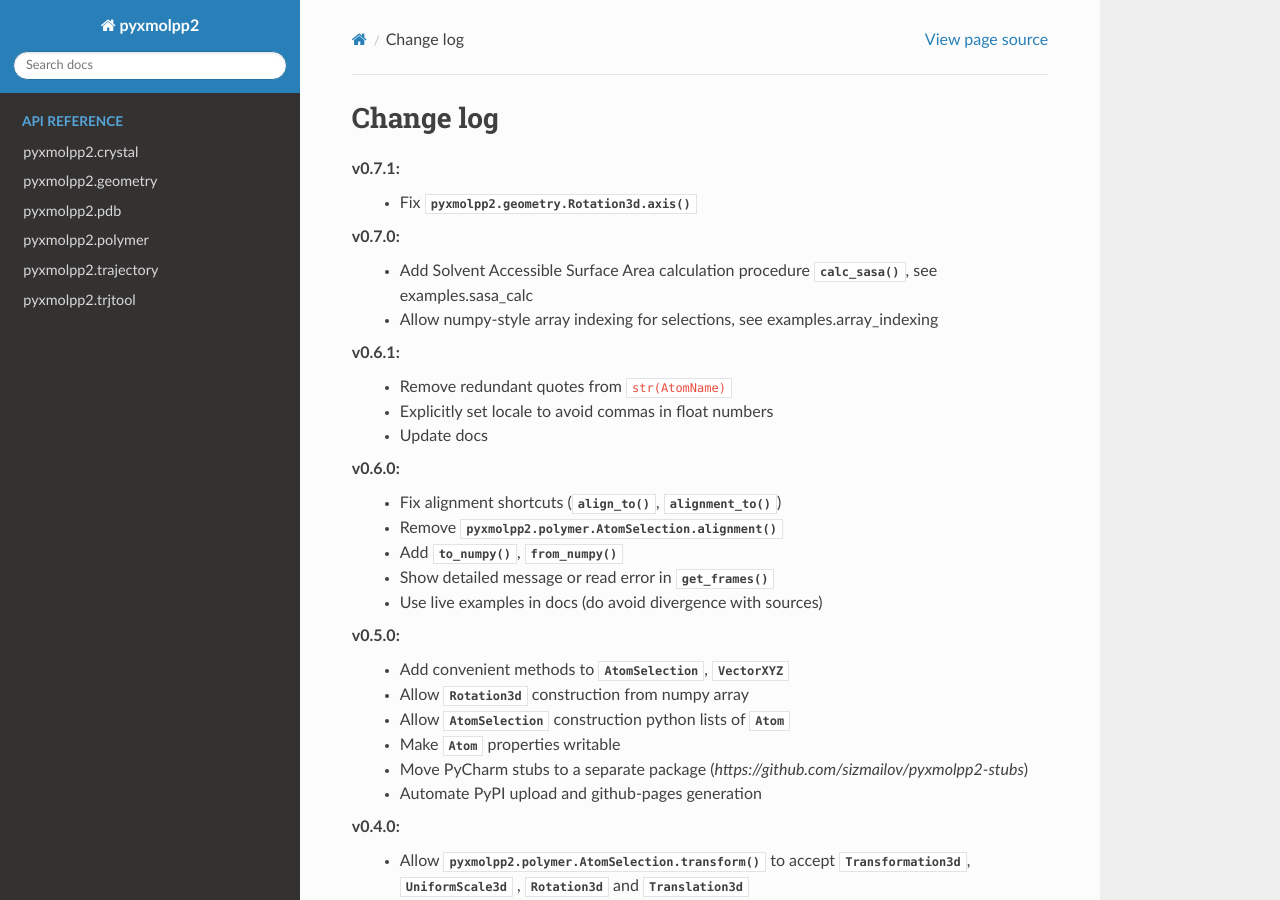
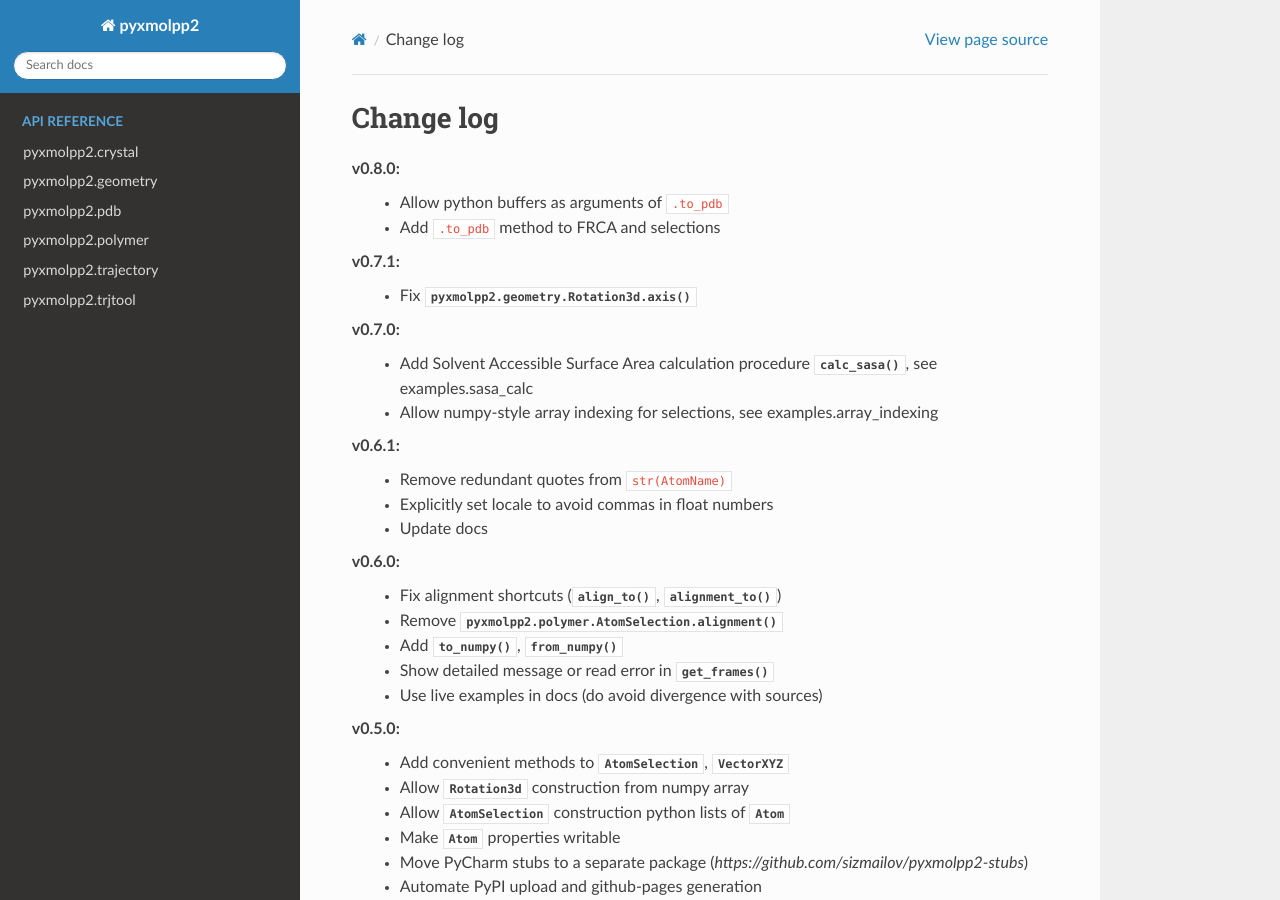
Before and after one commit to sizmailov/pyxmolpp2, a Sphinx documentation site: the page built from docs/source/changelog.rst, in a window 1280 px wide and 900 px high. Built offline with Sphinx 7.4.7 and the Read the Docs theme 2.0.0, drawn with Linux system fonts in a browser that asks for light colours; pages that are not in the unit, such as notebooks, are missing from menus.

Commit message:
doc: update changelog

```diff
--- a/docs/source/changelog.rst
+++ b/docs/source/changelog.rst
@@ -1,7 +1,9 @@
 ----------
 Change log
 ----------
-
+v0.8.0:
+  - Allow python buffers as arguments of ``.to_pdb``
+  - Add ``.to_pdb`` method to FRCA and selections
 v0.7.1:
   - Fix :py:meth:`pyxmolpp2.geometry.Rotation3d.axis()`
 v0.7.0:
```
